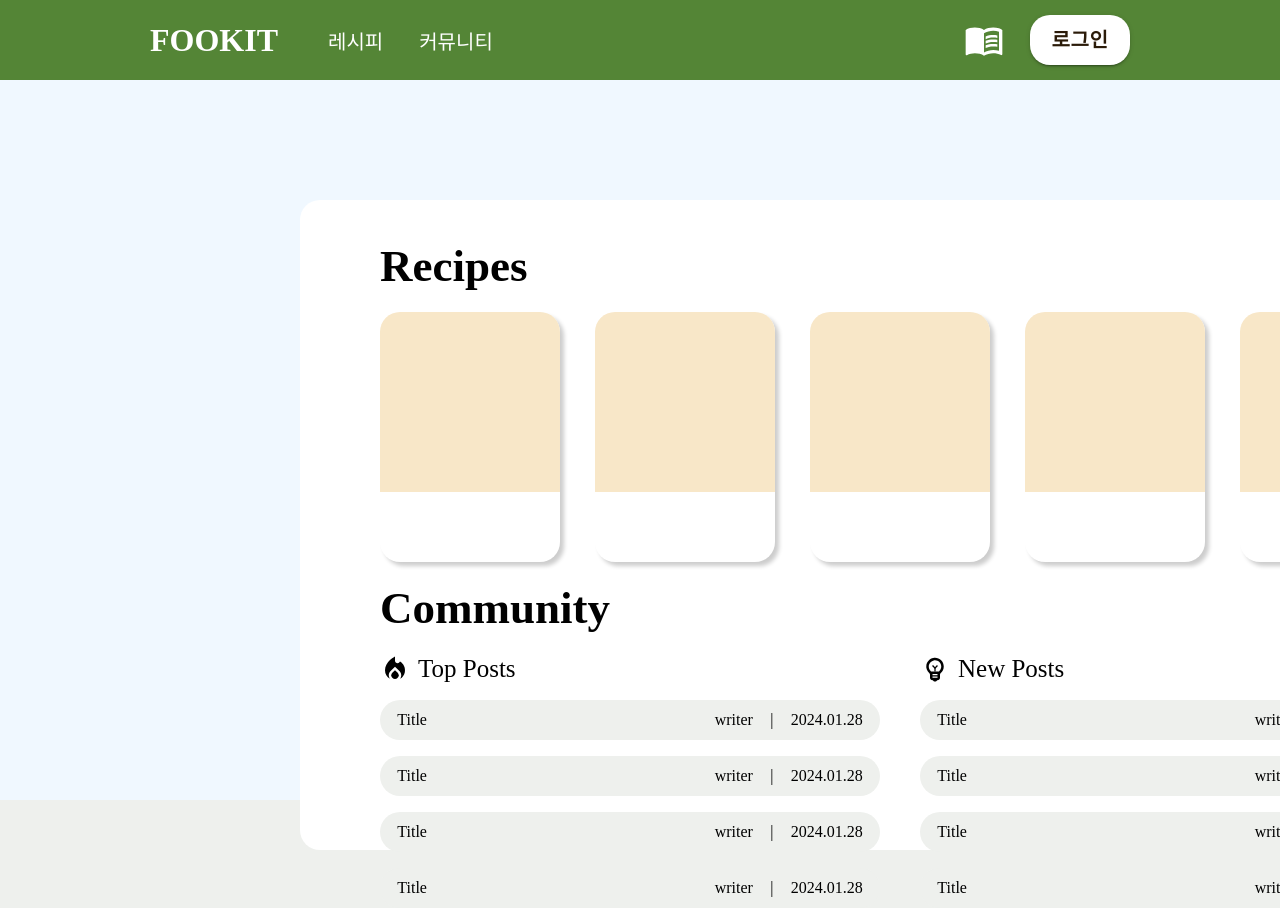
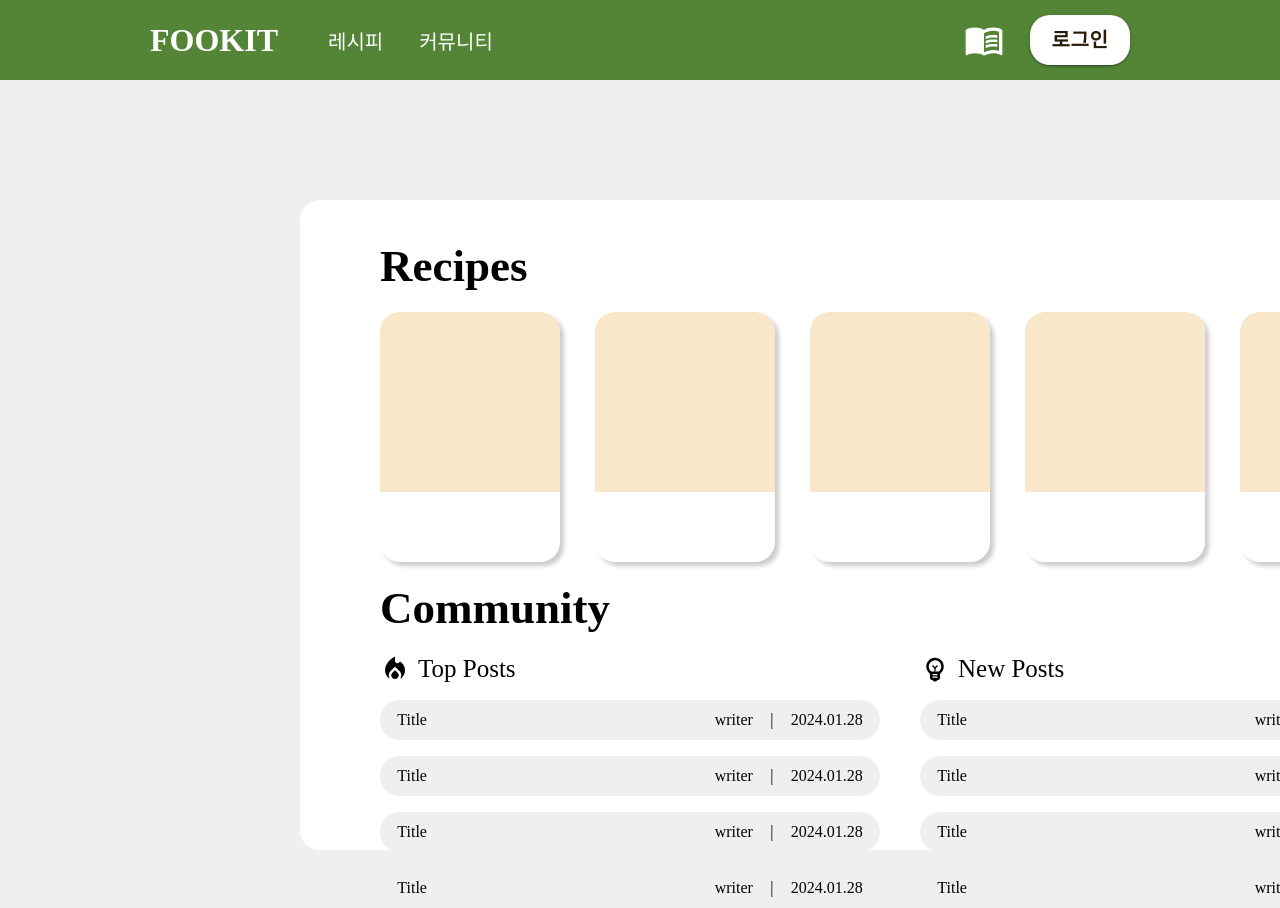
Before and after one commit to oooihmm/fookit, a React (Create React App) app: page / in a window 1280 px wide. Shown: the top 908 px of the page. Built offline with nearby package versions, Linux system fonts and the light colour scheme; a web font is replaced by a local one.

Commit message:
Feat: layout > contents > flex, justify-content 설정 추가

```diff
--- a/src/components/layouts/Contents.tsx
+++ b/src/components/layouts/Contents.tsx
@@ -5,8 +5,11 @@ import { Outlet } from 'react-router-dom';
 const ContentsWrapper = styled.div`
   padding: 70px 150px 80px 150px;
   min-width: 1200px;
-  height: calc(100vh - 80px);
-  background-color: aliceblue;
+  min-height: calc(100vh - 80px);
+  background-color: #eef0ed;
+
+  display: flex;
+  justify-content: center;
 `;
 
 export const Contents = () => {
```
